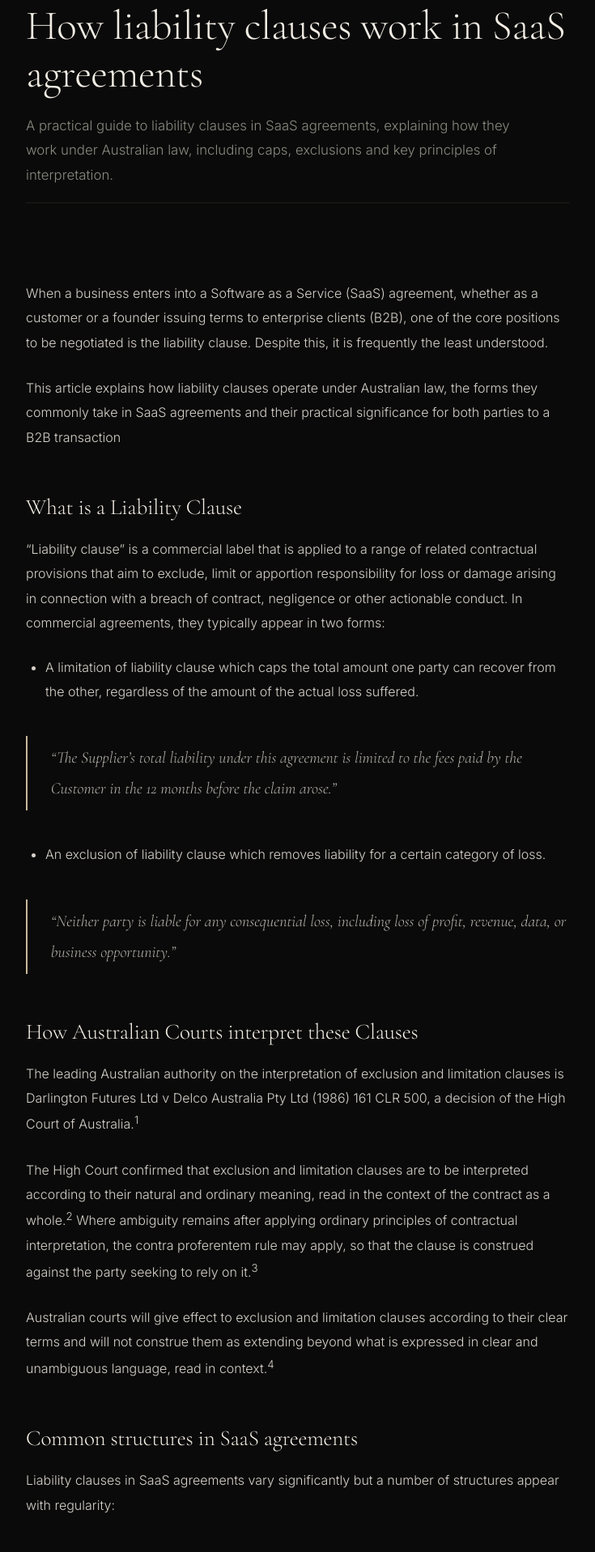
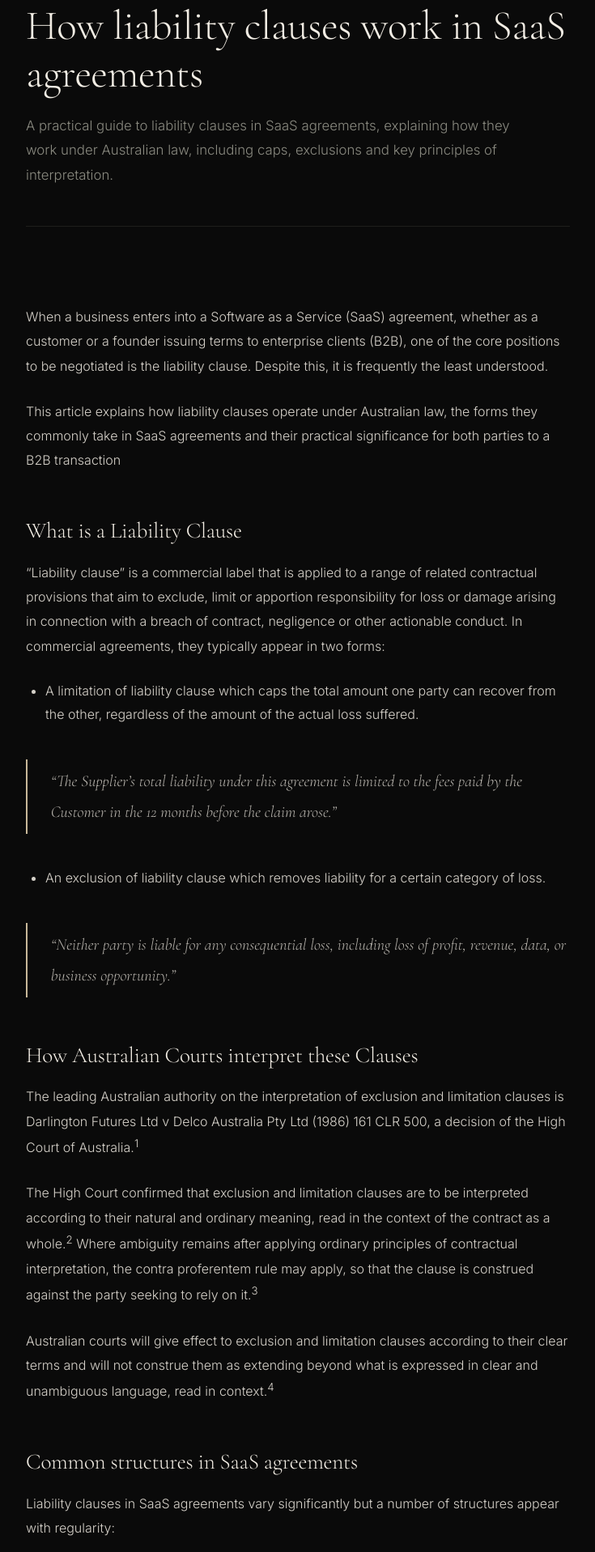
Before and after one commit to Syn-axe/solid-guacamole, a Jekyll site: the page built from _articles/how-liability-clauses-work-saas-agreements in SaaS agreements.md, in a window 1280 px wide. Shown: the part 332-2249 px from the top of the page at 81% size, without its empty margins (272-1007 px from the left). Built offline with Jekyll 4.4.1, drawn with Linux system fonts in a browser that asks for light colours.

Commit message:
Update article.html

```diff
--- a/_layouts/article.html
+++ b/_layouts/article.html
@@ -155,7 +155,7 @@
       color: var(--slate);
       line-height: 1.8;
       max-width: 600px;
-      margin-bottom: 1.2rem;
+      margin-bottom: 3rem;
     }
 
     .signal-rule { width: 100%; height: 1px; background: var(--border); }
```
